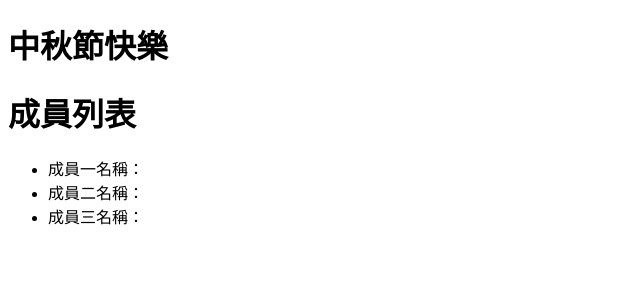
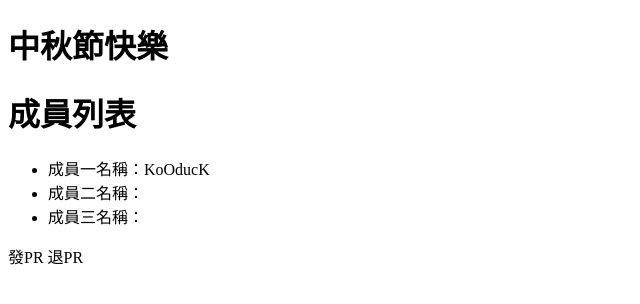
Before and after one commit to PsyducK5566/GitHub-PR-Manage-02-, a plain HTML site: page INDEX.html in a window 1280 px wide. Shown: the whole page, without its empty margins (0-640 px from the left). Drawn offline with Linux system fonts and the light colour scheme.

Commit message:
新增成員A名字

```diff
--- a/INDEX.html
+++ b/INDEX.html
@@ -9,9 +9,10 @@
     <h1>中秋節快樂</h1>
     <h1>成員列表</h1>
     <ul>
-        <li>成員一名稱：</li>
+        <li>成員一名稱：KoOducK</li>
         <li>成員二名稱：</li>
         <li>成員三名稱：</li>
     </ul>
+    <p>發PR 退PR</p>
 </body>
 </html>
```
